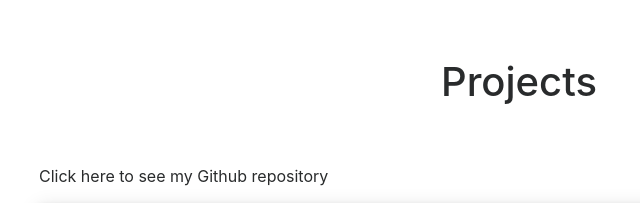
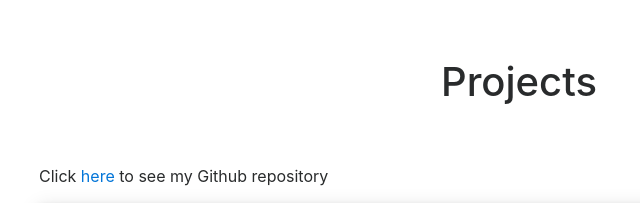
Before and after one commit to nnsookwon/nnsookwon.github.io, a plain HTML site: page projects_content.html in a window 1280 px wide. Shown: the top 203 px of the page, 121-761 px from the left. Drawn offline with Linux system fonts and the light colour scheme.

Commit message:
github link

```diff
--- a/projects_content.html
+++ b/projects_content.html
@@ -12,7 +12,7 @@
   </div>
 
   <div class="large_column">
-    <p>Click <a target="_blank"  v vhref="http://github.com/nnsookwon">here</a> to see my Github repository</p>
+    <p>Click <a target="_blank" href="http://github.com/nnsookwon">here</a> to see my Github repository</p>
 
     <div class="flex-container">
 
```
